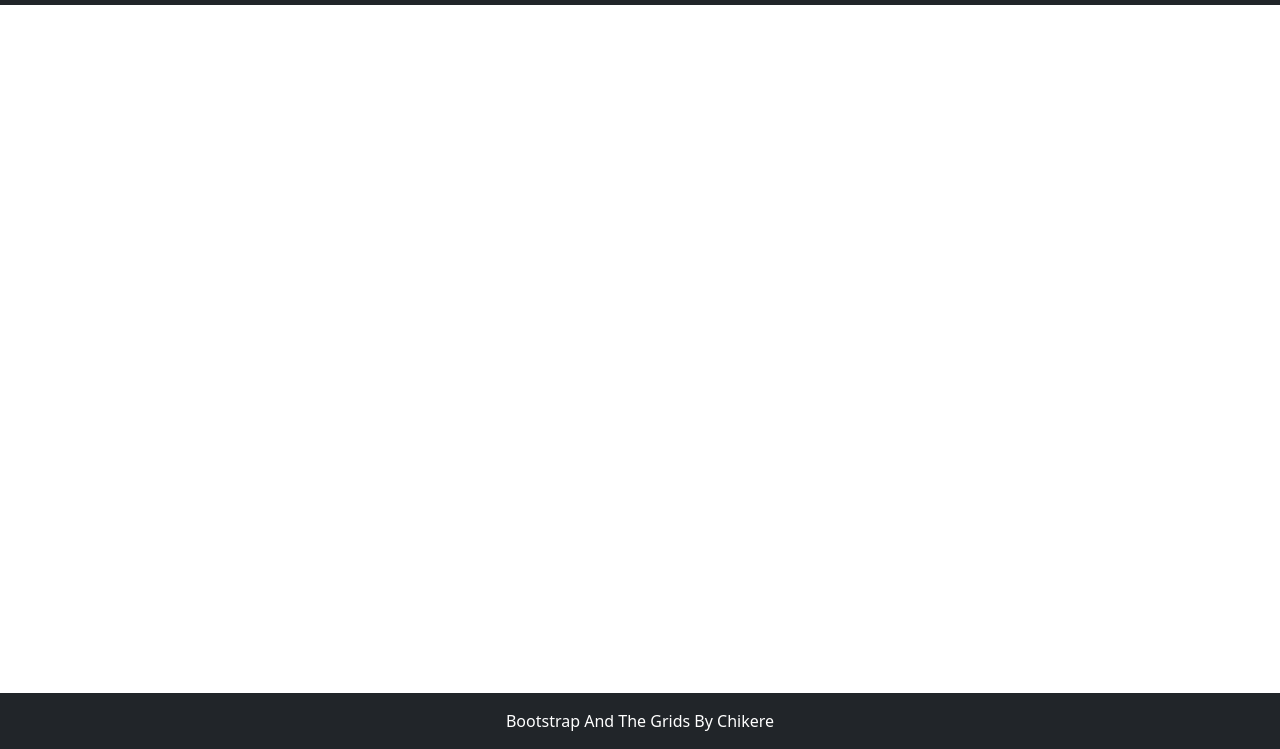
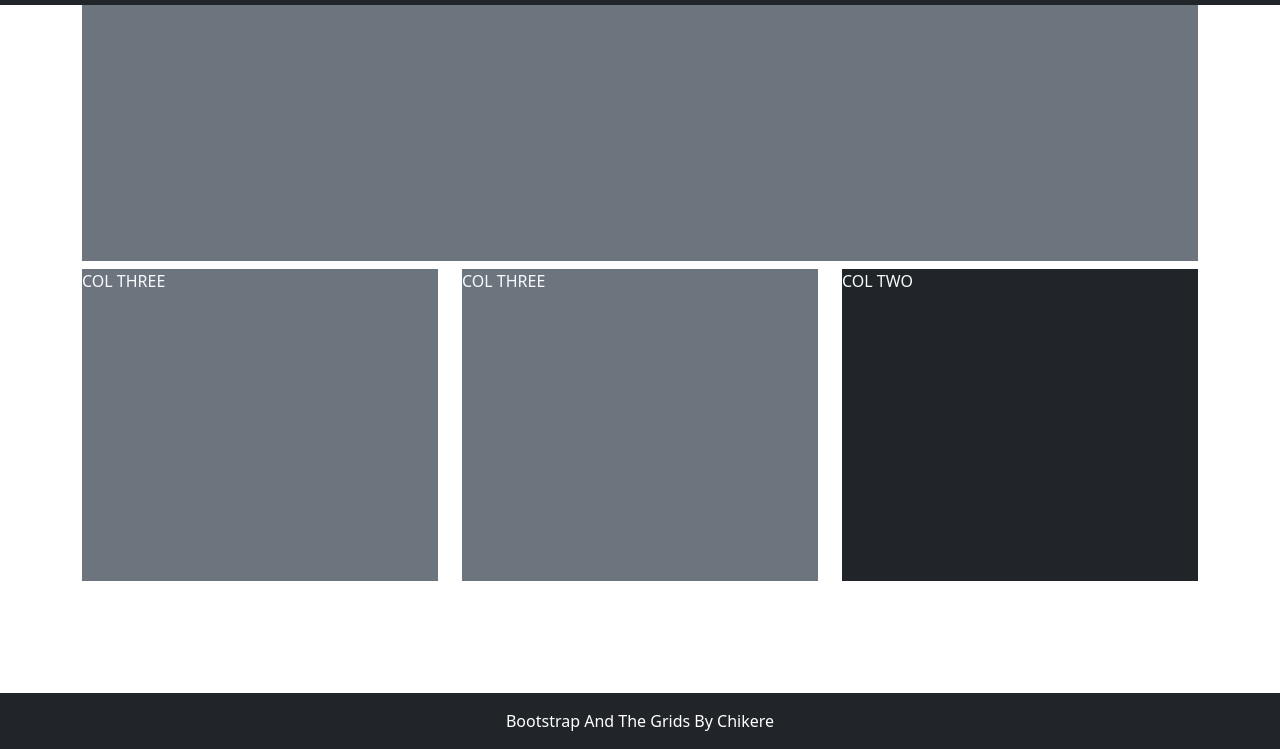
Before and after one commit to c-eze/BootstrapAndTheGrids, a plain HTML site: page Grid8.html in a window 1280 px wide. Shown: the part 51-800 px from the top of the page. Drawn offline with nearby package versions, Linux system fonts and the light colour scheme.

Commit message:
Updated Grid 8

```diff
--- a/Grid8.html
+++ b/Grid8.html
@@ -62,9 +62,30 @@
 </nav>
 
     <main class="flex-shrink-0">
-       <div class="container">
-
-       </div>
+        <div class="container-lg h-100 minHeight">
+            <div class="row h-100 gy-2 row-cols-1 row-cols-md-2">
+                <div class="col col-md-12">
+                    <div class="bg-secondary text-light h-100">
+                        COL ONE
+                    </div>
+                </div>
+                <div class="col col-md-4 order-last">
+                    <div class="bg-dark text-light h-100">
+                        COL TWO
+                    </div>
+                </div>
+                <div class="col col-md-4">
+                    <div class="bg-secondary text-light h-100">
+                        COL THREE
+                    </div>
+                </div>
+                <div class="col col-md-4">
+                    <div class="bg-secondary text-light h-100">
+                        COL THREE
+                    </div>
+                </div>
+            </div>
+           </div>
     </main>
     <footer class="footer mt-auto py-3 bg-dark sticky-footer">
         <div class="container-fluid text-center">
```
